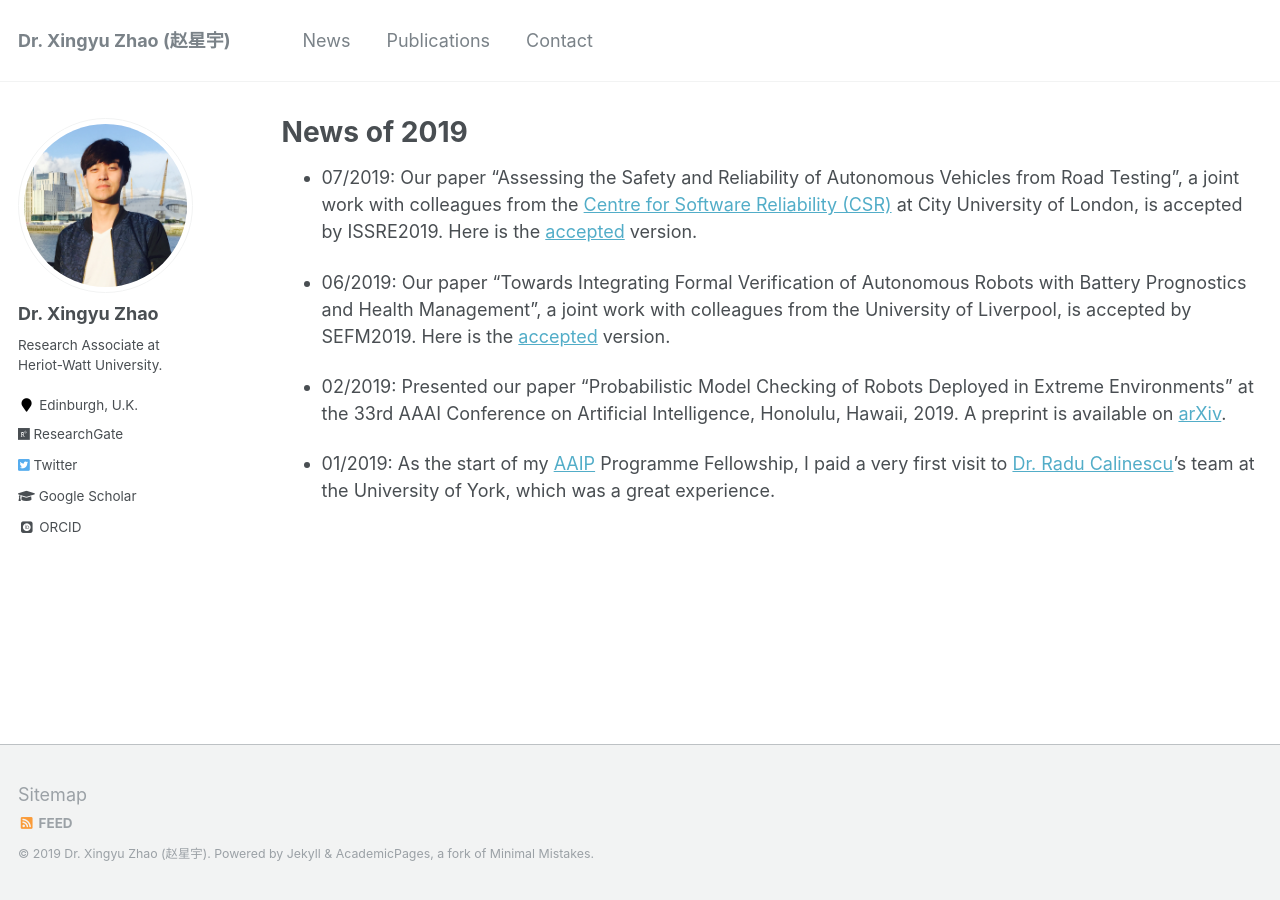
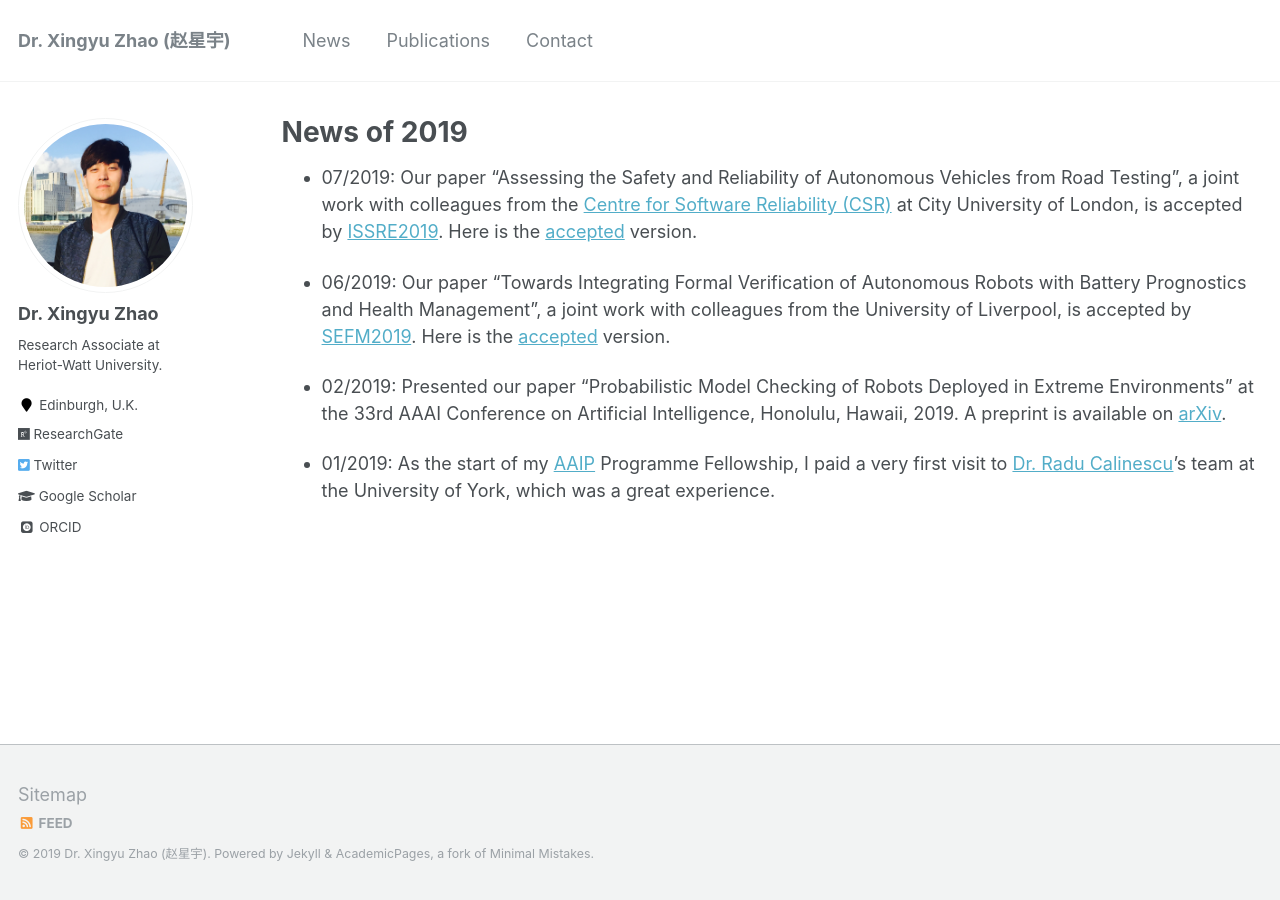
Before and after one commit to x-y-zhao/x-y-zhao.github.io, a Jekyll site: the page built from _pages/news.md, in a window 1280 px wide. Built offline with Jekyll 4.4.1, drawn with Linux system fonts in a browser that asks for light colours; some web fonts are replaced; some of the changed lines change nothing that is shown.

Commit message:
Update news.md

```diff
--- a/_pages/news.md
+++ b/_pages/news.md
@@ -9,9 +9,9 @@
 
 {% include base_path %}
 
-* 07/2019: Our paper "Assessing the Safety and Reliability of Autonomous Vehicles from Road Testing", a joint work with colleagues from the [Centre for Software Reliability (CSR)](https://www.city.ac.uk/about/schools/mathematics-computer-science-engineering/research/centre-for-software-reliability) at City University of London, is accepted by ISSRE2019. Here is the [accepted](https://x-y-zhao.github.io/files/ISSRE2019.pdf) version.
+* 07/2019: Our paper "Assessing the Safety and Reliability of Autonomous Vehicles from Road Testing", a joint work with colleagues from the [Centre for Software Reliability (CSR)](https://www.city.ac.uk/about/schools/mathematics-computer-science-engineering/research/centre-for-software-reliability) at City University of London, is accepted by [ISSRE2019](http://2019.issre.net/). Here is the [accepted](https://x-y-zhao.github.io/files/ISSRE2019.pdf) version.
 
-* 06/2019: Our paper "Towards Integrating Formal Verification of Autonomous Robots with Battery Prognostics and Health Management", a joint work with colleagues from the University of Liverpool, is accepted by SEFM2019. Here is the [accepted](https://x-y-zhao.github.io/files/VeriBatterySEFM19.pdf) version.
+* 06/2019: Our paper "Towards Integrating Formal Verification of Autonomous Robots with Battery Prognostics and Health Management", a joint work with colleagues from the University of Liverpool, is accepted by [SEFM2019](https://sefm2019.inria.fr/). Here is the [accepted](https://x-y-zhao.github.io/files/VeriBatterySEFM19.pdf) version.
 
 * 02/2019: Presented our paper "Probabilistic Model Checking of Robots Deployed in Extreme Environments" at the 33rd AAAI Conference on Artificial Intelligence, Honolulu, Hawaii, 2019. A preprint is available on [arXiv](https://arxiv.org/pdf/1812.04128.pdf).
 
```
